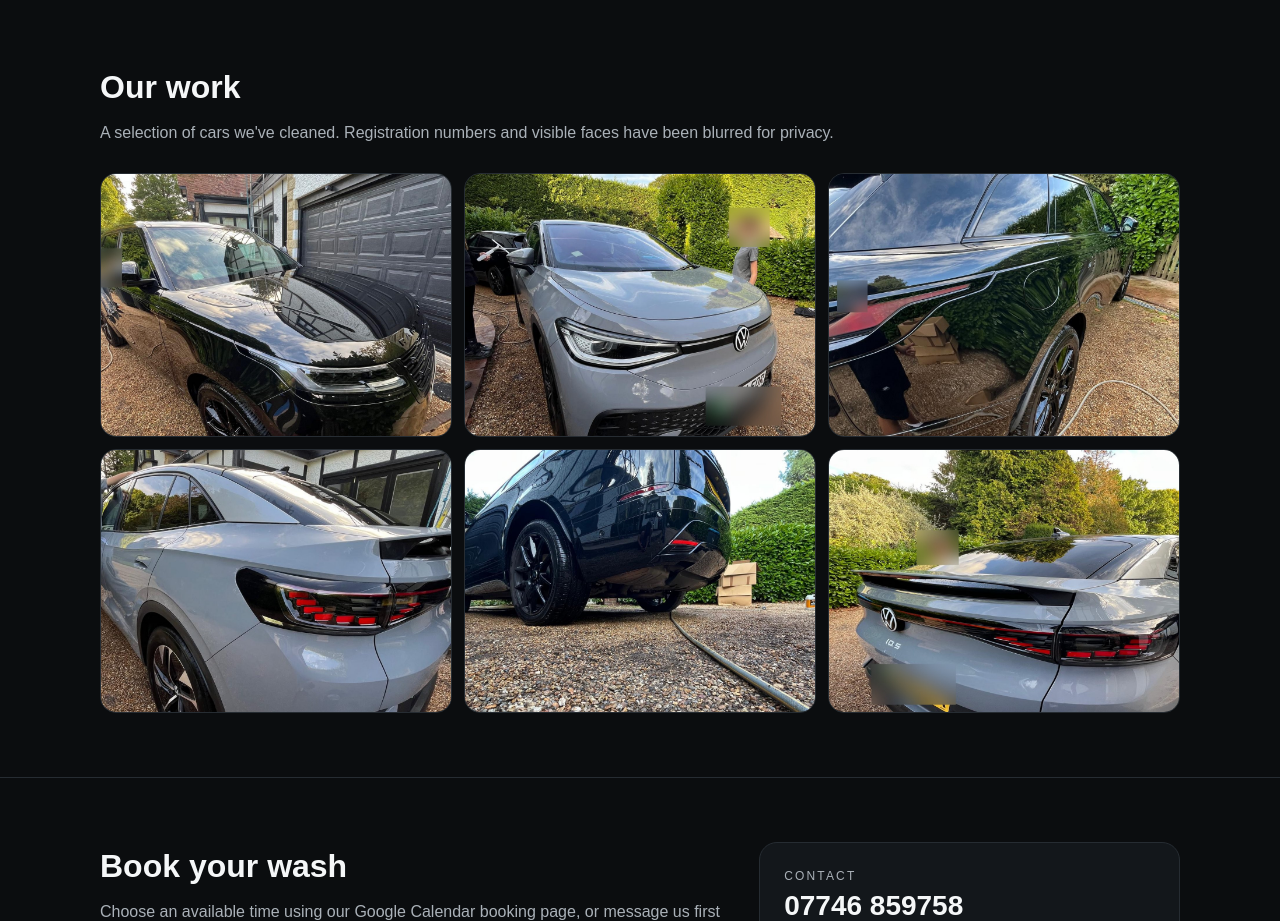
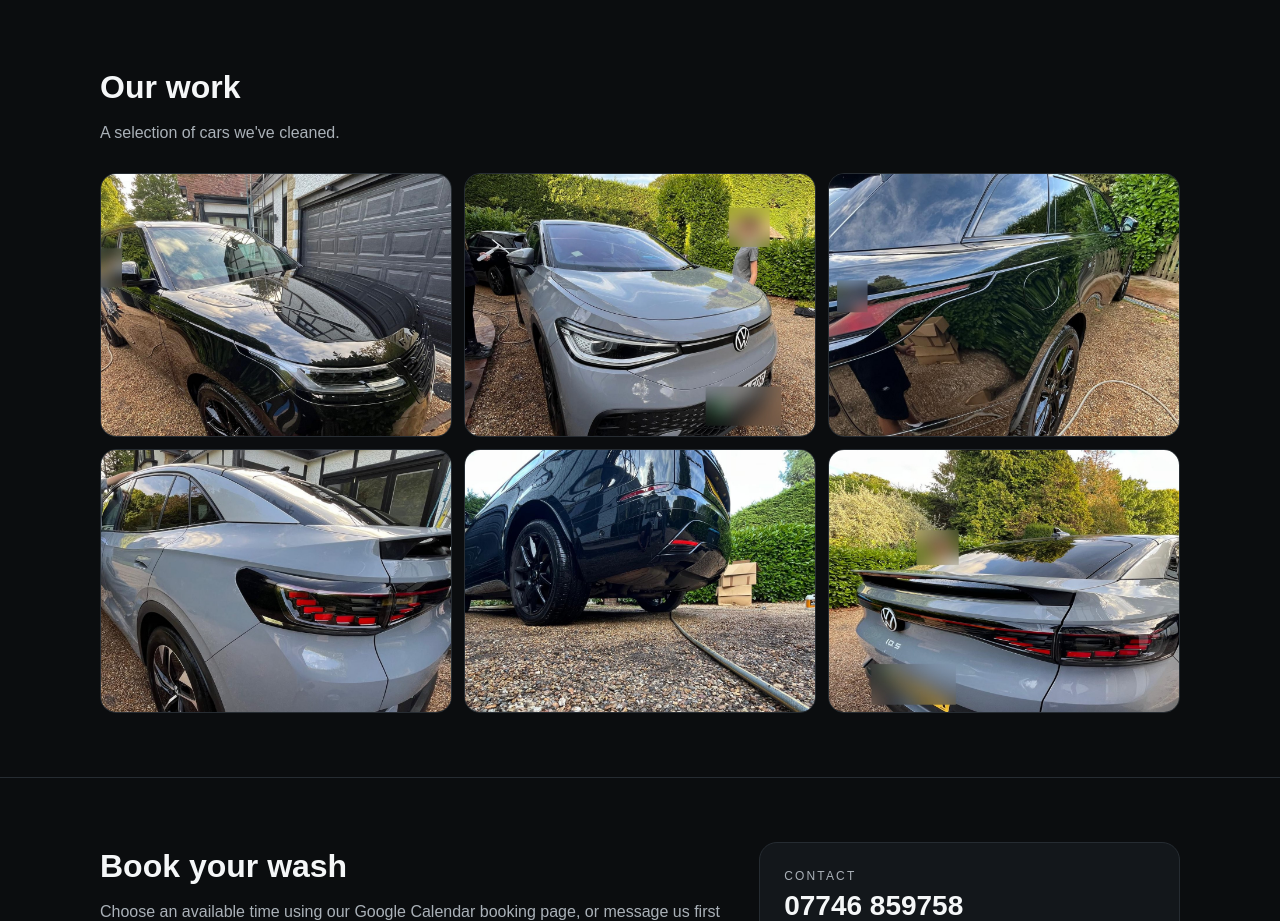
Before and after one commit to oscazer48/ol-car-care, a plain HTML site: page index.html in a window 1280 px wide. Shown: the part 920-1841 px from the top of the page. Drawn offline with Linux system fonts and the light colour scheme.

Commit message:
Update gallery text

```diff
--- a/index.html
+++ b/index.html
@@ -48,7 +48,7 @@ section{padding:64px 0;border-bottom:1px solid var(--line)}h3{font-size:32px;mar
 </div></section>
 
 <section id="work"><div class="wrap">
-<h3>Our work</h3><p class="lead">A selection of cars we've cleaned. Registration numbers and visible faces have been blurred for privacy.</p>
+<h3>Our work</h3><p class="lead">A selection of cars we've cleaned.</p>
 <div class="gallery">
 <img src="01-black-front.jpg" alt="Black Range Rover after an exterior wash">
 <img src="02-grey-front.jpg" alt="Grey Volkswagen after an exterior wash">
```
